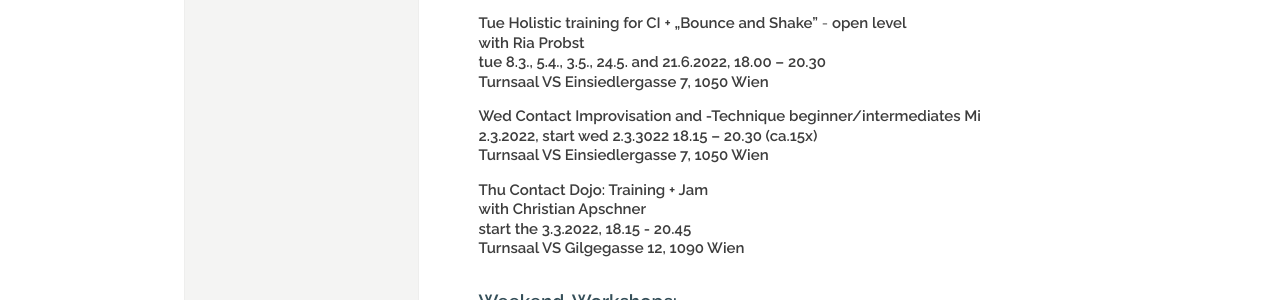
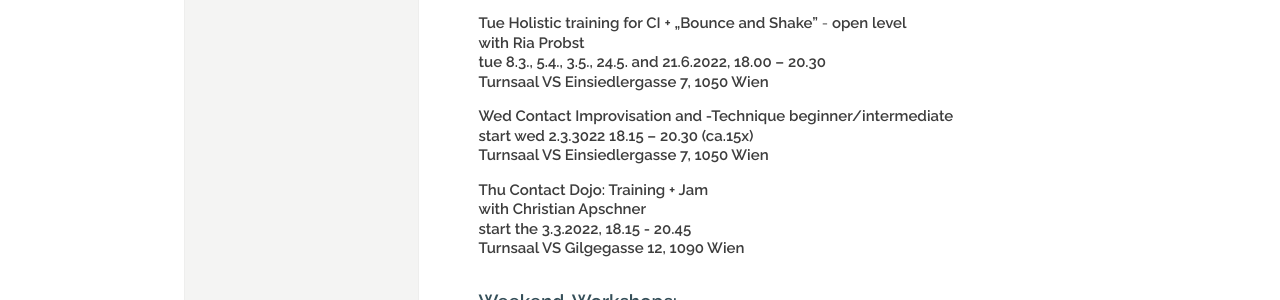
Before and after one commit to manulari/rollingpointat, a Jekyll site: the page built from _pages_en/en.md, in a window 1280 px wide. Shown: the part 1303-1603 px from the top of the page. Built offline with Jekyll 4.4.1, drawn with Linux system fonts in a browser that asks for light colours; comment, search, counter and statistics services are not loaded.

Commit message:
Update page (en) “en”

```diff
--- a/_pages_en/en.md
+++ b/_pages_en/en.md
@@ -36,7 +36,8 @@ other_lang: /
 **tue 8.3., 5.4., 3.5., 24.5. and 21.6.2022, 18.00 – 20.30**\
 **Turnsaal VS Einsiedlergasse 7, 1050 Wien**
 
-**Wed Contact Improvisation and -Technique beginner/intermediates Mi 2.3.2022, start wed 2.3.3022 18.15 – 20.30 (ca.15x)\
+**Wed Contact Improvisation and -Technique beginner/intermediate**\
+**start wed 2.3.3022 18.15 – 20.30 (ca.15x)\
 Turnsaal VS Einsiedlergasse 7, 1050 Wien**
 
 **Thu Contact Dojo: Training + Jam**\
```
